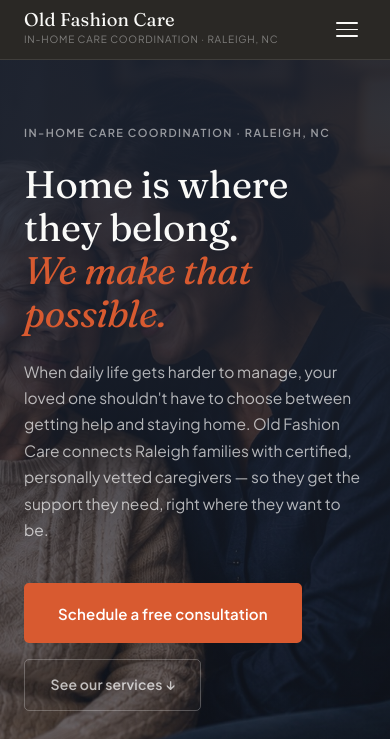
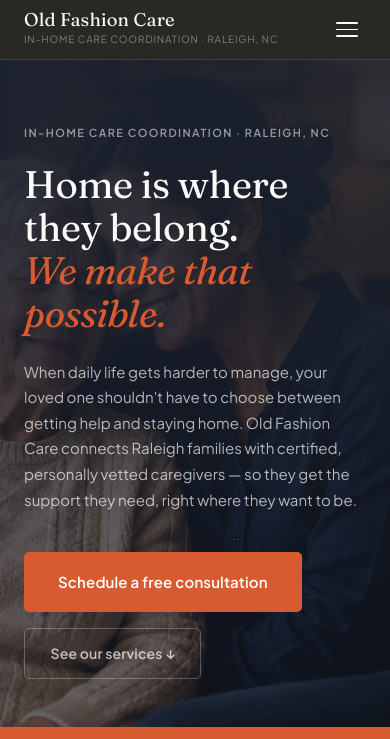
Before and after one commit to rmz9dkfy5f-pixel/Old-Fashion-Care, a plain HTML site: page index.html in a window 390 px wide. Shown: the top 739 px of the page. Drawn offline with Linux system fonts and the light colour scheme.

Commit message:
Hero: smoother gradient, headline 1-line fix, sub barely-covers-hand
css/style.css hero rules only:
- .hero__headline max-width 565→620px: fixes "We make that possible." wrapping to 2 lines
- .hero::after: 10-stop smooth gradient, fade begins at ~22% (h in "where"), uniform
  ~0.02/% rate (0.94@18%, 0.86@22%, 0.72@28%, 0.56@34%, 0.40@40%, 0.26@46%,
  0.14@52%, 0.05@60%, 0.00@100%); seam at 46% covered at 0.26
- .hero__sub: font-size 0.97→0.94rem, max-width 648→580px; lines just barely reach
  caregiver wrist, shoulder uncovered, 4-line count preserved
Verified: desktop 1554x900 + mobile 390x820.

```diff
--- a/css/style.css
+++ b/css/style.css
@@ -379,13 +379,14 @@
   background:
     linear-gradient(100deg,
       rgba(27,34,48,0.97) 0%,
-      rgba(27,34,48,0.92) 20%,
+      rgba(27,34,48,0.94) 18%,
+      rgba(27,34,48,0.86) 22%,
       rgba(27,34,48,0.72) 28%,
-      rgba(27,34,48,0.50) 33%,
-      rgba(27,34,48,0.30) 40%,
-      rgba(27,34,48,0.20) 47%,
-      rgba(27,34,48,0.09) 54%,
-      rgba(27,34,48,0.02) 66%,
+      rgba(27,34,48,0.56) 34%,
+      rgba(27,34,48,0.40) 40%,
+      rgba(27,34,48,0.26) 46%,
+      rgba(27,34,48,0.14) 52%,
+      rgba(27,34,48,0.05) 60%,
       rgba(27,34,48,0.00) 100%),
     /* gentle vertical vignette keeps top/bottom from washing out */
     linear-gradient(180deg,
@@ -401,16 +402,16 @@
 .hero__headline {
   color: var(--warm-white);
   margin-bottom: 1.5rem;
-  max-width: 565px;
+  max-width: 620px;
 }
 .hero__headline em {
   color: var(--coral);
   font-style: italic;
 }
 .hero__sub {
-  font-size: 0.97rem;
+  font-size: 0.94rem;
   color: rgba(255,255,255,0.68);
-  max-width: 648px;
+  max-width: 580px;
   line-height: 1.7;
   margin-bottom: 2.5rem;
 }
```
Also changed, not shown: 2 other files.
